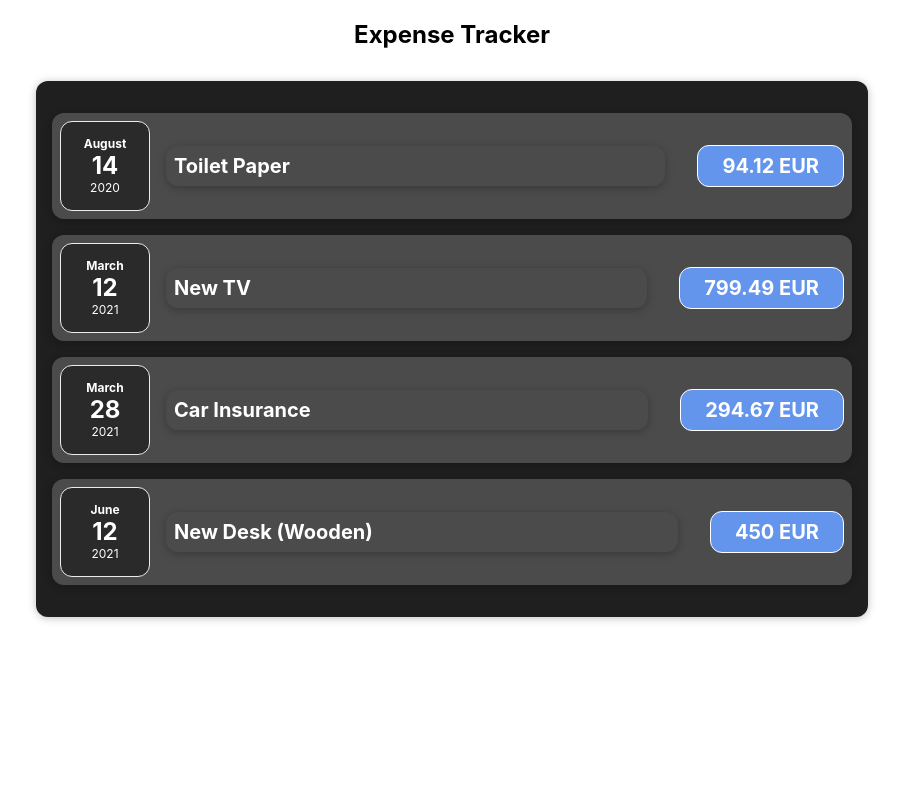
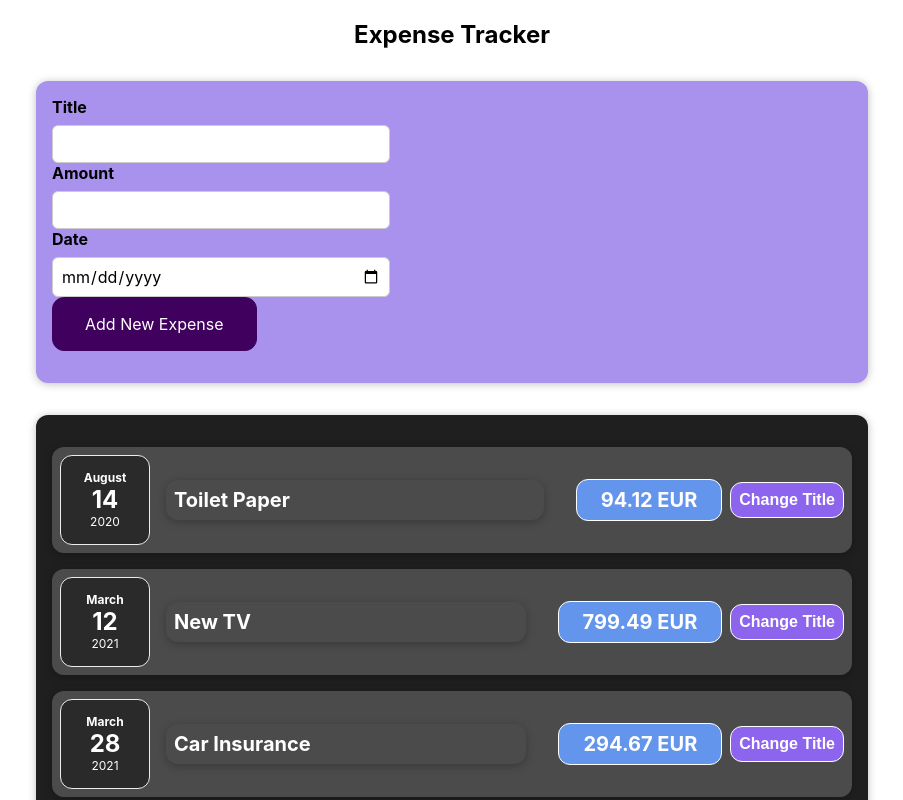
Before and after one commit to RadwaSaleh/expense-tracker, a React (Create React App) app: page / in a window 1280 px wide. Shown: the top 800 px of the page, without its empty margins (188-1091 px from the left). Built offline with nearby package versions, Linux system fonts and the light colour scheme; the HTML template or start-up script is replaced by a standard one.

Commit message:
1- Add new components (#3)
2- Working with Lifting the State up concept
3- Practicing hooks and on props

Co-authored-by: Radwa Saleh <>

```diff
--- /dev/null
+++ b/public/index.html
@@ -0,0 +1,43 @@
+<!DOCTYPE html>
+<html lang="en">
+<head>
+  <meta charset="utf-8" />
+  <link rel="icon" href="%PUBLIC_URL%/favicon.ico" />
+  <meta name="viewport" content="width=device-width, initial-scale=1" />
+  <meta name="theme-color" content="#000000" />
+  <meta
+          name="description"
+          content="Web site created using create-react-app"
+  />
+  <link rel="apple-touch-icon" href="%PUBLIC_URL%/logo192.png" />
+  <!--
+    manifest.json provides metadata used when your web app is installed on a
+    user's mobile device or desktop. See https://developers.google.com/web/fundamentals/web-app-manifest/
+  -->
+  <link rel="manifest" href="%PUBLIC_URL%/manifest.json" />
+  <!--
+    Notice the use of %PUBLIC_URL% in the tags above.
+    It will be replaced with the URL of the `public` folder during the build.
+    Only files inside the `public` folder can be referenced from the HTML.
+
+    Unlike "/favicon.ico" or "favicon.ico", "%PUBLIC_URL%/favicon.ico" will
+    work correctly both with client-side routing and a non-root public URL.
+    Learn how to configure a non-root public URL by running `npm run build`.
+  -->
+  <title>React App</title>
+</head>
+<body>
+<noscript>You need to enable JavaScript to run this app.</noscript>
+<div id="root"></div>
+<!--
+  This HTML file is a template.
+  If you open it directly in the browser, you will see an empty page.
+
+  You can add webfonts, meta tags, or analytics to this file.
+  The build step will place the bundled scripts into the <body> tag.
+
+  To begin the development, run `npm start` or `yarn start`.
+  To create a production bundle, use `npm run build` or `yarn build`.
+-->
+</body>
+</html>
--- a/src/App.js
+++ b/src/App.js
@@ -1,7 +1,7 @@
 import logo from './logo.svg';
 import './App.css';
-import ExpenseItem from './components/ExpenseItem';
 import Expenses from './components/Expenses';
+import NewExpense from "./components/NewExpense";
 
 function App() {
     const expenses = [
@@ -29,9 +29,14 @@ function App() {
             date: new Date(2021, 5, 12),
         },
     ];
+
+    const addNewExpenseHandler = (newExpense) => {
+        expenses.push(newExpense)
+    }
   return (
     <div className="App">
         <h2>Expense Tracker</h2>
+        <NewExpense onAddNewExpense = {addNewExpenseHandler}/>
         <Expenses items={expenses}/>
     </div>
   );
--- /dev/null
+++ b/src/components/ExpenseForm.css
@@ -0,0 +1,26 @@
+.new-expense__controls {
+    display: flex;
+    flex-wrap: wrap;
+    gap: 1rem;
+    margin-bottom: 1rem;
+    text-align: left;
+}
+
+.new-expense__control label {
+    font-weight: bold;
+    margin-bottom: 0.5rem;
+    display: block;
+}
+
+.new-expense__control input {
+    font: inherit;
+    padding: 0.5rem;
+    border-radius: 6px;
+    border: 1px solid #ccc;
+    width: 20rem;
+    max-width: 100%;
+}
+
+.new-expense__actions {
+    text-align: right;
+}
--- /dev/null
+++ b/src/components/ExpenseForm.js
@@ -0,0 +1,63 @@
+import './ExpenseForm.css'
+import {useState} from "react";
+
+const ExpenseForm = (props) => {
+    /**
+     * initialState is set to strings
+     I store empty strings all the time not a number for amount for example because by default
+     when you listen to event.target.value it's always a string
+     */
+    const [enteredTitle, setEnteredTitle] = useState('');
+    const [enteredAmount, setEnteredAmount] = useState('');
+    const [enteredDate, setEnteredDate] = useState('');
+
+    const titleChangeHandler = (event) => {
+        setEnteredTitle(event.target.value)
+    }
+
+    const amountChangeHandler = (event) => {
+        setEnteredAmount(event.target.value)
+    }
+
+    const dateChangeHandler = (event) => {
+        setEnteredDate(event.target.value)
+    }
+
+    const submitHandler = (event) => {
+        /**
+         * to stop reloading browser page
+         */
+        event.preventDefault();
+        const newExpenseData = {
+            title: enteredTitle,
+            amount: enteredAmount,
+            date: new Date(enteredDate)
+        }
+        props.onSaveExpenseData(newExpenseData);
+        setEnteredTitle('');
+        setEnteredAmount('');
+        setEnteredDate('');
+    }
+
+    return(
+        <div className='new-expense__controls'>
+            <form onSubmit={submitHandler}>
+                <div className='new-expense__control'>
+                    <label>Title</label>
+                    <input onChange={titleChangeHandler} type='text' value={enteredTitle} />
+                </div>
+                <div className='new-expense__control'>
+                    <label>Amount</label>
+                    <input onChange={amountChangeHandler} type='number' value={enteredAmount} min='0.01' step='0.01'/>
+                </div>
+                <div className='new-expense__control'>
+                    <label>Date</label>
+                    <input onChange={dateChangeHandler} type='date' value={enteredDate} min='2022-01-01'/>
+                </div>
+                <button className='new-expense__actions' type='submit'>Add New Expense</button>
+            </form>
+        </div>
+    )
+}
+
+export default ExpenseForm;
--- a/src/components/ExpenseItem.css
+++ b/src/components/ExpenseItem.css
@@ -53,4 +53,15 @@
         font-size: 1.25rem;
         padding: 0.5rem 1.5rem;
     }
+
+    .expense-item__change_btn {
+        font-size: 1rem;
+        font-weight: bold;
+        color: white;
+        background-color: #8d64ed;
+        border: 1px solid white;
+        padding: 0.5rem;
+        margin-left: 0.5rem;
+        border-radius: 12px;
+    }
 }
--- a/src/components/ExpenseItem.js
+++ b/src/components/ExpenseItem.js
@@ -1,14 +1,23 @@
+import React, {useState} from "react";
 import './ExpenseItem.css';
 import ExpenseDate from './ExpenseDate';
 
 function ExpenseItem(props){
+    const [title, setTitle] = useState(props.title)
+    const clickHandler = () => {
+        let userInput = prompt('Please Enter your Name');
+        if(userInput != null){
+            setTitle(userInput);
+        }
+    }
     return(
         <div className="expense-item">
             <ExpenseDate date={props.date} className="expense-date"/>
             <div className="expense-item__description">
-                <h2 className="expense-item h2">{props.title}</h2>
+                <h2 className="expense-item h2">{title}</h2>
                 <div className="expense-item__price">{props.amount} EUR</div>
             </div>
+            <button className="expense-item__change_btn" onClick={clickHandler}>Change Title</button>
         </div>
     );
 }
--- /dev/null
+++ b/src/components/NewExpense.css
@@ -0,0 +1,38 @@
+.new-expense {
+    background-color: #a892ee;
+    padding: 1rem;
+    margin: 2rem auto;
+    width: 50rem;
+    max-width: 95%;
+    border-radius: 12px;
+    text-align: center;
+    box-shadow: 0 1px 8px rgba(0, 0, 0, 0.25);
+}
+
+.new-expense button {
+    font: inherit;
+    cursor: pointer;
+    padding: 1rem 2rem;
+    border: 1px solid #40005d;
+    background-color: #40005d;
+    color: white;
+    border-radius: 12px;
+    margin-right: 1rem;
+}
+
+.new-expense button:hover,
+.new-expense button:active {
+    background-color: #510674;
+    border-color: #510674;
+}
+
+.new-expense button.alternative {
+    color: #220131;
+    border-color: transparent;
+    background-color: transparent;
+}
+
+.new-expense button.alternative:hover,
+.new-expense button.alternative:active {
+    background-color: #ddb3f8;
+}
--- /dev/null
+++ b/src/components/NewExpense.js
@@ -0,0 +1,19 @@
+import ExpenseForm from "./ExpenseForm";
+import './NewExpense.css';
+
+const NewExpense = (props) => {
+    const saveExpenseDataHandler = (enteredExpenseData) => {
+        const newExpense = {
+            ...enteredExpenseData,
+            id: Math.random().toString()
+        }
+        props.onAddNewExpense(newExpense);
+    }
+    return (
+        <div className='new-expense'>
+            <ExpenseForm onSaveExpenseData={saveExpenseDataHandler}/>
+        </div>
+    )
+}
+
+export default NewExpense;
```
